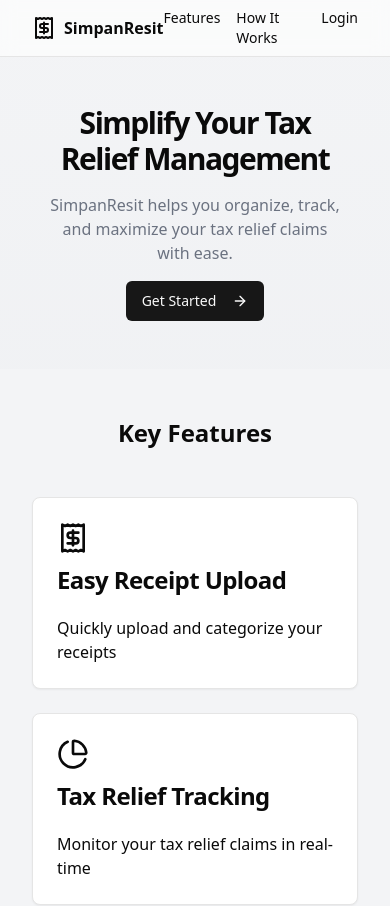
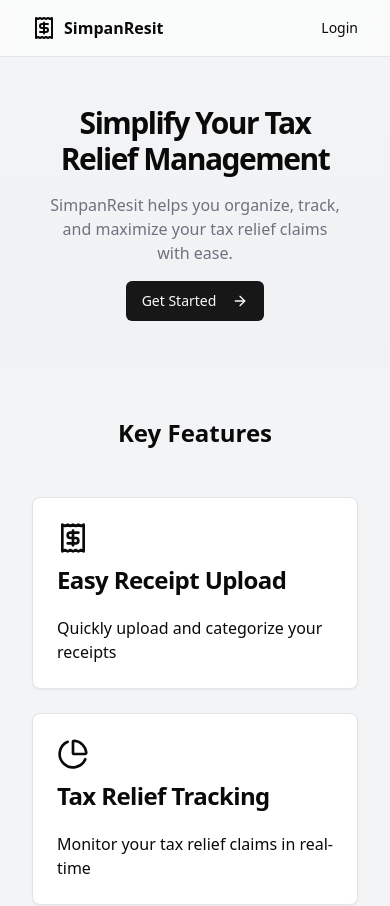
Before and after one commit to luqman-haqeem/simpan-resit, a Next.js app: page / in a window 390 px wide. Shown: the top 906 px of the page. Built offline with nearby package versions, Linux system fonts and the light colour scheme.

Commit message:
hide extra button on mobile

```diff
--- a/app/page.tsx
+++ b/app/page.tsx
@@ -13,10 +13,10 @@ export default function LandingPage() {
                         <span className="font-bold">SimpanResit</span>
                     </Link>
                     <nav className="ml-auto flex gap-4 sm:gap-6">
-                        <Link href="#features" className="text-sm font-medium hover:underline">
+                        <Link href="#features" className="text-sm font-medium hidden md:block hover:underline">
                             Features
                         </Link>
-                        <Link href="#how-it-works" className="text-sm font-medium hover:underline">
+                        <Link href="#how-it-works" className="text-sm font-medium hidden md:block hover:underline">
                             How It Works
                         </Link>
                         <Link href="/login" className="text-sm font-medium hover:underline">
```
